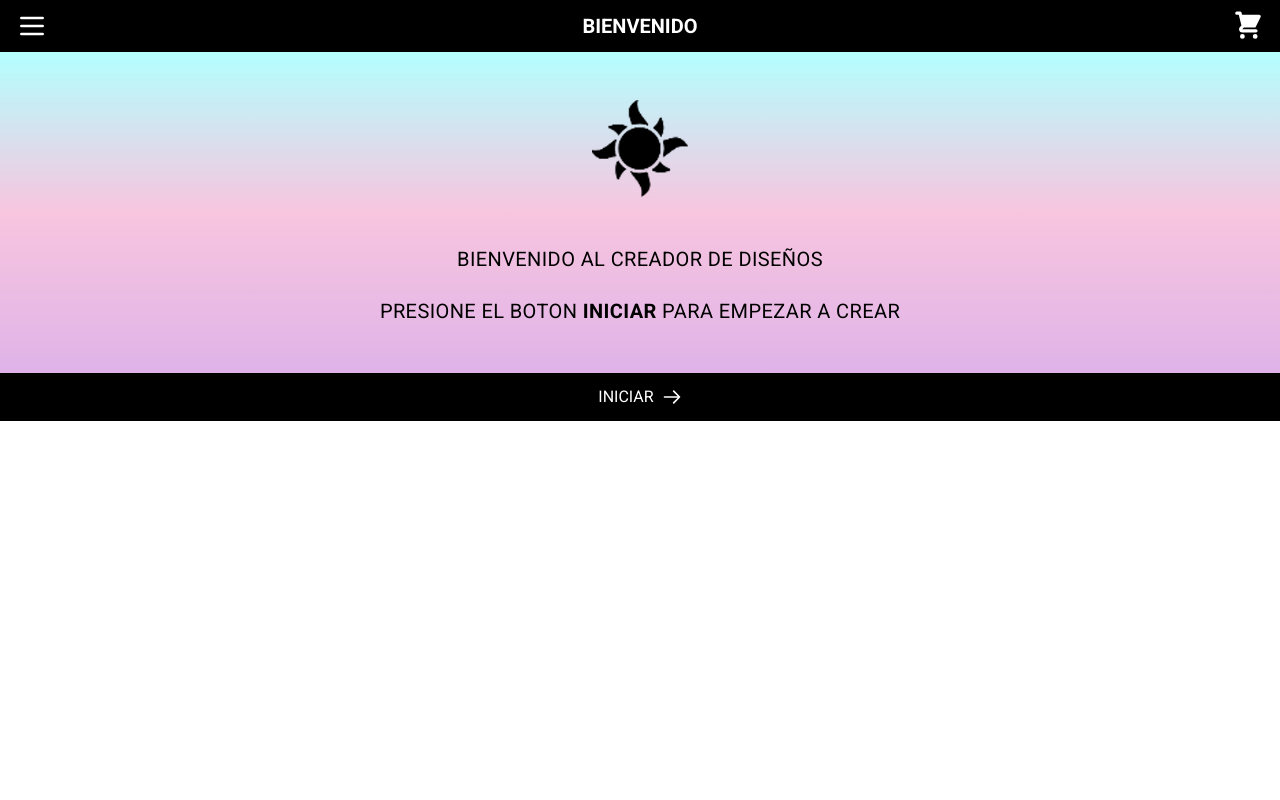
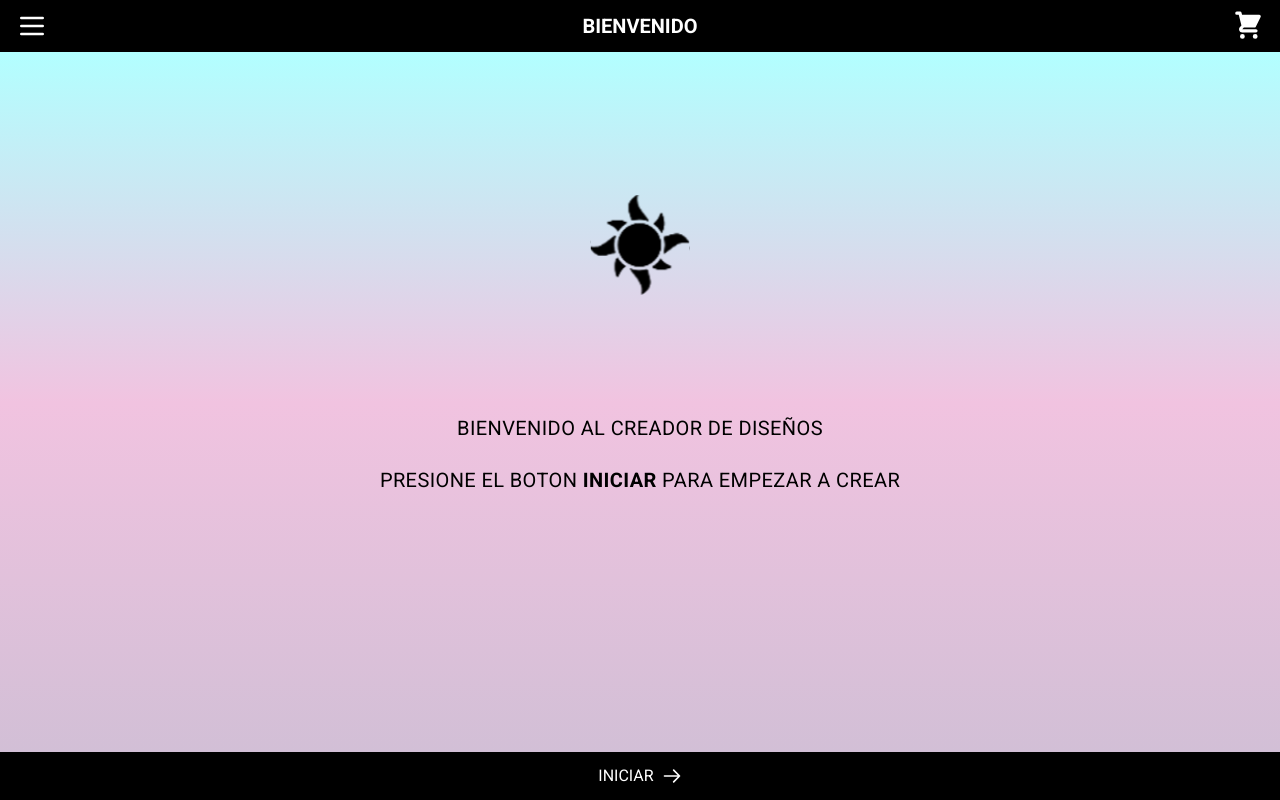
Before and after one commit to AhrensOG/ArkanoProject-Client, a Next.js app: page / in a window 1280 px wide. Built offline with nearby package versions, Linux system fonts and the light colour scheme.

Commit message:
Modify global styles for the correct display of the page

```diff
--- a/components/LandingPage/LandingPage.jsx
+++ b/components/LandingPage/LandingPage.jsx
@@ -2,15 +2,13 @@ import React from 'react'
 
 const LandingPage = () => {
   return (
-    <div className='bg-gradient-to-b from-[#00FFFF] via-[#E73D93] to-[#9400B3]'>
-      <div className='bg-white/70 py-12 flex flex-col gap-12'>
-        <div className='flex flex-row justify-center px-6'>
-          <img src="/sun.svg" alt="" />
-        </div>
-        <div className='flex flex-col gap-6 text-center px-6 tracking-wide'>
-          <p className='uppercase text-xl'>Bienvenido al creador de diseños</p>
-          <p className='uppercase text-xl'>Presione el boton <b className='uppercase text-xl font-semibold'>iniciar</b> para empezar a crear</p>
-        </div>
+    <div className='h-full bg-gradient-to-b from-[#B2FFFF] via-[#F1C3E0] to-[#d2bfd6] py-12 flex flex-col gap-6'>
+      <div className='flex flex-row justify-center items-center px-6 basis-1/2'>
+        <img className='h-[100px] w-full' src="/sun.svg" alt="" />
+      </div>
+      <div className='flex flex-col gap-6 text-center px-6 tracking-wide basis-1/2'>
+        <p className='uppercase text-xl'>Bienvenido al creador de diseños</p>
+        <p className='uppercase text-xl'>Presione el boton <b className='uppercase text-xl font-semibold'>iniciar</b> para empezar a crear</p>
       </div>
     </div>
   )
--- a/components/Navbar/NavBar.jsx
+++ b/components/Navbar/NavBar.jsx
@@ -11,7 +11,7 @@ const NavBar = ({nav, setNav}) => {
       <Navbar fluid={true} rounded={false} className="bg-black">
         <div onClick={handleNav}>
           {/* MENU */}
-          <svg className="w-8 h-8" fill="none" stroke="white" viewBox="0 0 24 24" xmlns="http://www.w3.org/2000/svg"><path strokeLinecap="round" strokeLinejoin="round" strokeWidth={2} d="M4 6h16M4 12h16M4 18h16" /></svg>
+          <svg className="w-8 h-8 cursor-pointer" fill="none" stroke="white" viewBox="0 0 24 24" xmlns="http://www.w3.org/2000/svg"><path strokeLinecap="round" strokeLinejoin="round" strokeWidth={2} d="M4 6h16M4 12h16M4 18h16" /></svg>
         </div>
         <div>
           <p className="font-roboto text-white font-semibold text-xl">
--- a/pages/_app.js
+++ b/pages/_app.js
@@ -12,12 +12,9 @@ const roboto = Roboto({
 })
 
 export default function App({ Component, pageProps }) {
-  const [nav, setNav] = useState(false)
 
   return (
-    <main className={`${roboto.variable} font-roboto`}>
-      <NavBar nav={nav} setNav={setNav}/>
-      <SideBar nav={nav} setNav={setNav}/>
+    <main className={`${roboto.variable} font-roboto h-full`}>
       <Component {...pageProps} />
     </main>
   )
--- a/pages/index.js
+++ b/pages/index.js
@@ -1,8 +1,12 @@
 import Head from 'next/head'
+import { useState } from 'react';
 import InitialButtons from '../components/buttons/InitialsButtons';
 import LandingPage from '../components/LandingPage/LandingPage'
+import NavBar from '../components/Navbar/NavBar';
+import SideBar from '../components/Navbar/SideBar';
 
 export default function Home() {
+  const [nav, setNav] = useState(false)
   return (
     <>
       <Head>
@@ -11,9 +15,17 @@ export default function Home() {
         <meta name="viewport" content="width=device-width, initial-scale=1" />
         <link rel="icon" href="/favicon.ico" />
       </Head>
-      <div>
-        <LandingPage/>
-        <InitialButtons initial={true}/>
+      <div className='flex flex-col h-full'>
+        <div className='basis-[5%]'>
+          <NavBar nav={nav} setNav={setNav}/>
+          <SideBar nav={nav} setNav={setNav}/>
+        </div>
+        <div className='basis-[90%]'>
+          <LandingPage/>
+        </div>
+        <div className='basis-[5%]'>
+          <InitialButtons initial={true}/>
+        </div>
       </div>
     </>
   );
--- a/styles/globals.css
+++ b/styles/globals.css
@@ -2,3 +2,9 @@
 @tailwind components;
 @tailwind utilities;
 @import url('https://fonts.googleapis.com/css2?family=Lora:wght@500&display=swap');
+
+@layer base {
+  html, body, #__next {
+    @apply h-full;
+  }
+}
```
